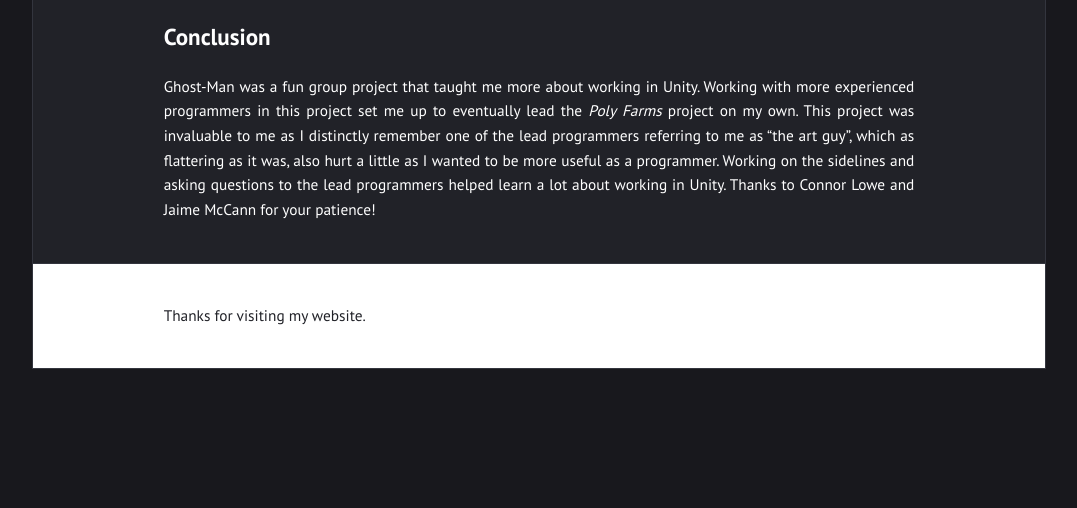
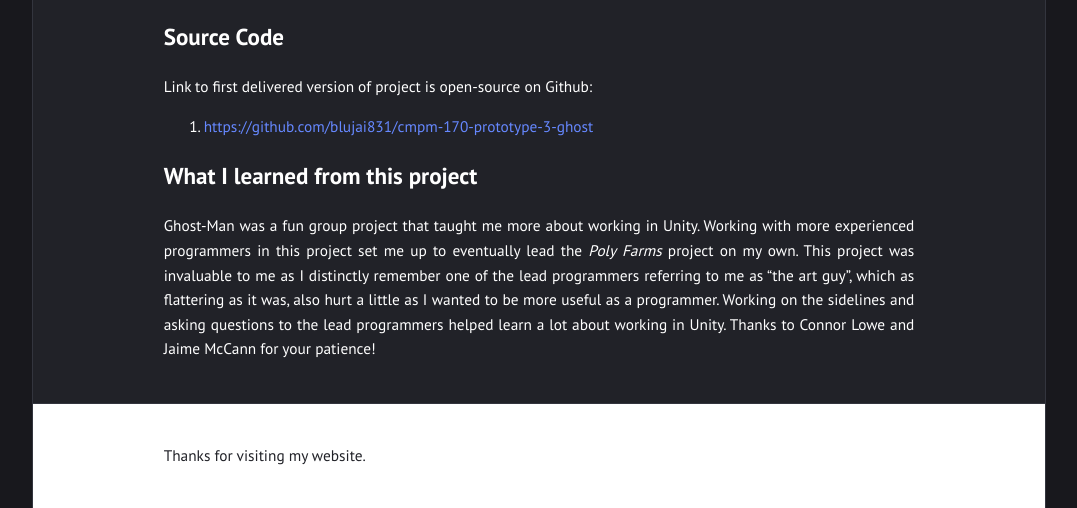
Before and after one commit to isaacwkm/isaacwkm.github.io, a Jekyll site: the page built from _posts/2024-10-22-Ghost-Man.md, in a window 1280 px wide and 900 px high, scrolled down 4610 px, cut to the strip 392-900 px from the top of the window. Shown: the whole strip, without its empty margins (101-1178 px from the left). Built offline with Jekyll 4.4.1, drawn with Linux system fonts in a browser that asks for light colours; before the commit the page ends 5370 px from its top, so only the background shows below that.

Commit message:
completed ghost man page

```diff
--- a/_posts/2024-10-22-Ghost-Man.md
+++ b/_posts/2024-10-22-Ghost-Man.md
@@ -52,6 +52,11 @@ The EMF reader is a gadget visible on the bottom-left corner of the screen. It k
 
 {% include embed.html url="https://www.youtube.com/embed/F5E9rUuWO-A?si=j-hTRKb4QXU8_ZZj" %}
 
-## Conclusion
+## Source Code
+
+Link to first delivered version of project is open-source on Github:
+1. [https://github.com/blujai831/cmpm-170-prototype-3-ghost](https://github.com/blujai831/cmpm-170-prototype-3-ghost)
+
+## What I learned from this project
 
 Ghost-Man was a fun group project that taught me more about working in Unity. Working with more experienced programmers in this project set me up to eventually lead the <i>Poly Farms</i> project on my own. This project was invaluable to me as I distinctly remember one of the lead programmers referring to me as "the art guy", which as flattering as it was, also hurt a little as I wanted to be more useful as a programmer. Working on the sidelines and asking questions to the lead programmers helped learn a lot about working in Unity. Thanks to Connor Lowe and Jaime McCann for your patience!
```
